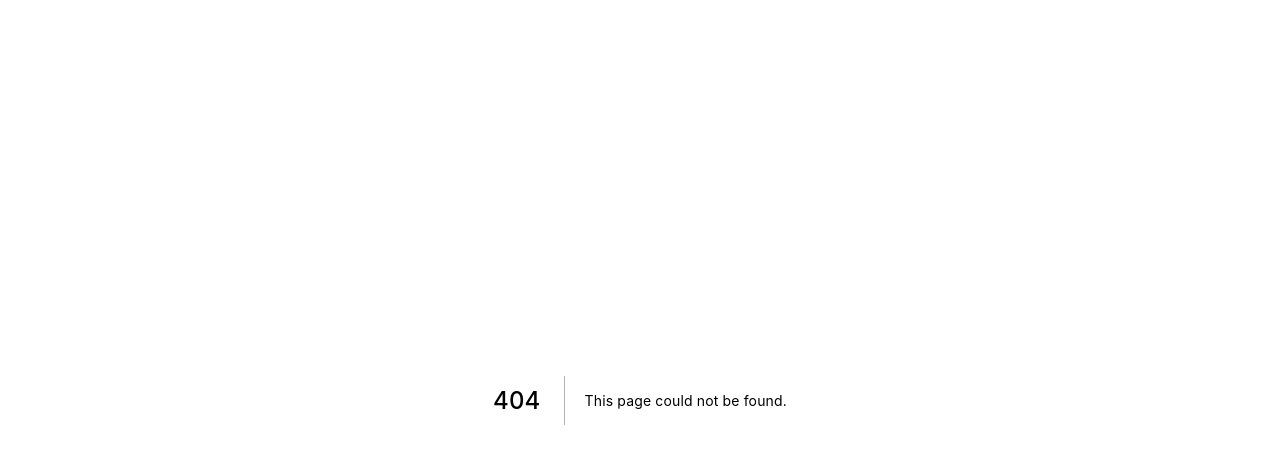
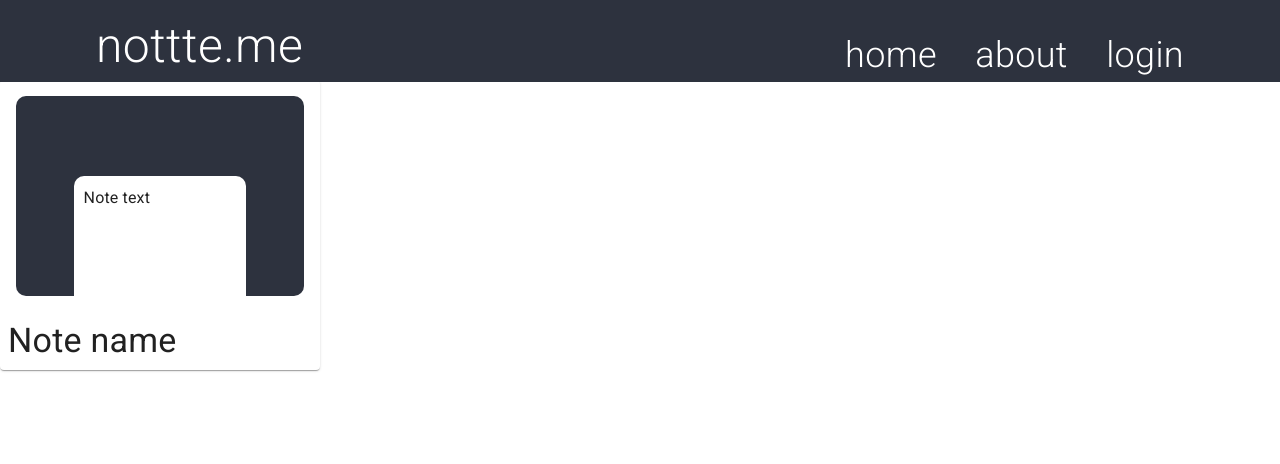
Before and after one commit to ZackMurry/nottte-me, a Next.js app in the folder frontend/: page /notes in a window 1280 px wide. Before the commit this address had no page. Shown: the top 464 px of the page. Built offline with nearby package versions, Linux system fonts and the light colour scheme.

Commit message:
Start /notes page.

```diff
--- /dev/null
+++ b/frontend/components/NotePreview.js
@@ -0,0 +1,29 @@
+import React from 'react'
+import { Paper, Typography, Card, CardContent, CardActions, withStyles } from '@material-ui/core'
+
+export default function NotePreview({ name }) {
+
+
+    return (
+        <div style={{margin: 0}}>
+            <Card>
+                <CardContent>
+                    <div style={{backgroundColor: '#2d323e', width: '100%', height: '25vh', borderRadius: 10, margin: 0, padding: 0, display: 'flex'}}>
+                        <Paper elevation={0} style={{width: '60%', marginLeft: 'auto', marginRight: 'auto', marginBottom: 0, height: '60%', verticalAlign: 'bottom', alignSelf: 'flex-end', borderRadius: '10px 10px 0 0'}}>
+                            <Typography style={{margin: 10}}>
+                                Note text
+                            </Typography>
+                        </Paper>
+                    </div>
+                </CardContent>
+                <CardActions>
+                    <Typography variant='h4'>{ name }</Typography>
+                </CardActions>
+
+            </Card>
+
+        </div>
+
+    )
+
+}
--- /dev/null
+++ b/frontend/pages/notes/index.js
@@ -0,0 +1,30 @@
+import React from 'react'
+import Navbar from '../../components/Navbar'
+import NotePreview from '../../components/NotePreview'
+import { Grid, Paper, withStyles } from '@material-ui/core'
+
+export default function Notes() {
+
+
+    return (
+        <div style={{marginTop: '10vh'}} >
+            <Navbar />
+            <div style={{backgroundColor: 'white', margin: '0 auto', width: '100vw', minHeight: '90vh'}}>
+
+                {/* notes */}
+                <div>
+                    <Grid>
+                        <Grid item xs={3}>
+                            <NotePreview name='Note name' />
+                        </Grid>
+                    </Grid>
+                </div>
+
+
+            </div>
+
+        </div>
+
+    )
+
+}
```
